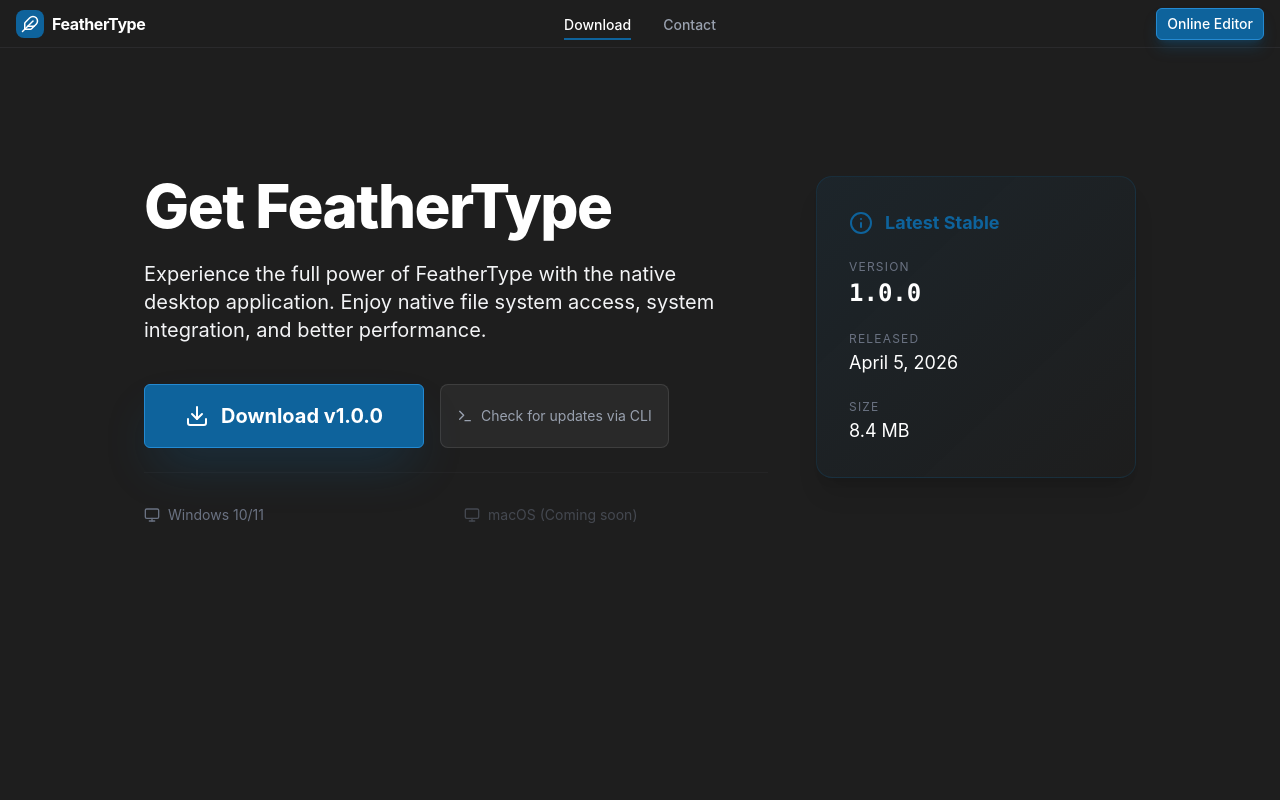
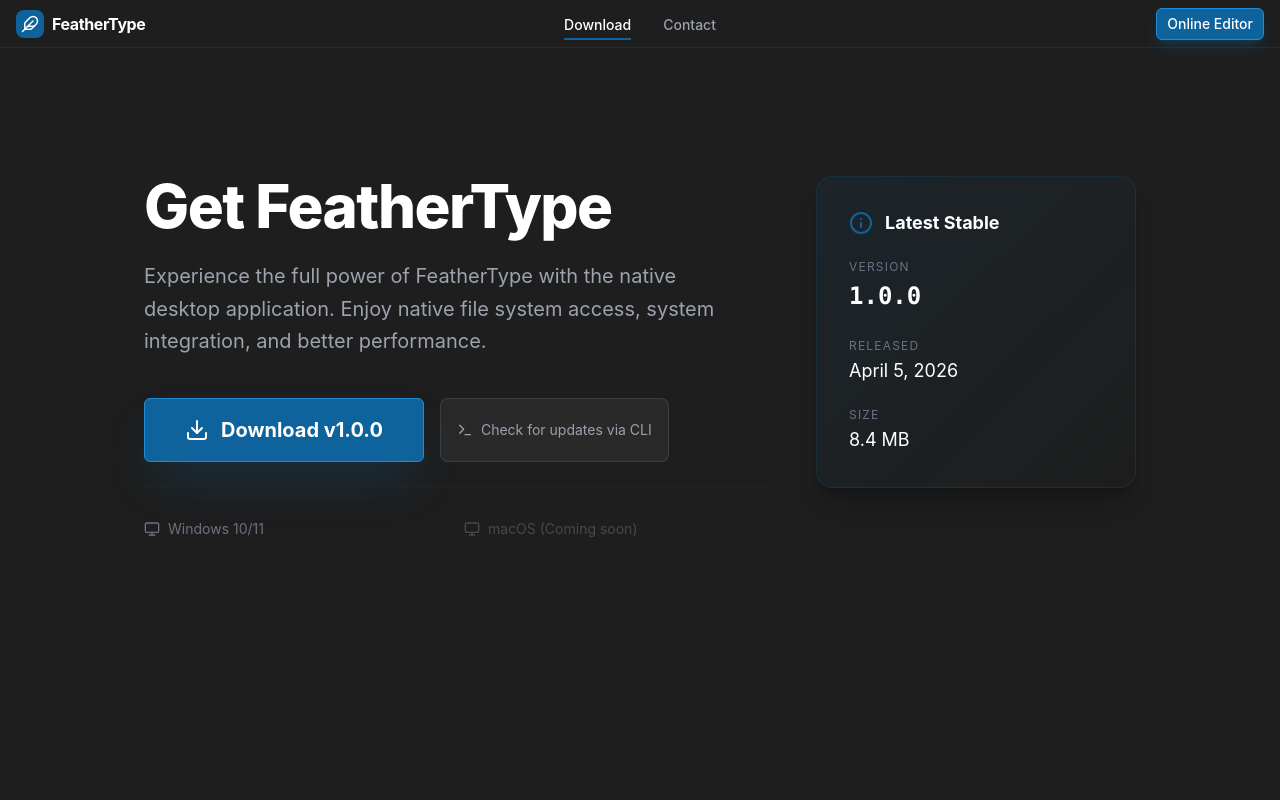
Before and after one commit to wahdanz1/feathertype, a React (Vite) app: page /download in a window 1280 px wide. Shown: the top 800 px of the page. Built offline with nearby package versions, Linux system fonts and the light colour scheme.

Commit message:
feat: add semantic color tokens, editor surface tokens, and mockup CSS classes

```diff
--- a/src/components/GlassCard.tsx
+++ b/src/components/GlassCard.tsx
@@ -2,14 +2,77 @@ import { cn } from '../lib/utils';
 
 interface GlassCardProps extends React.HTMLAttributes<HTMLDivElement> {
   children: React.ReactNode;
+  variant?: 'default' | 'muted' | 'gradient' | 'none';
+  padding?: 'none' | 'sm' | 'md' | 'lg' | 'xl' | '2xl';
+  border?: 'default' | 'subtle' | 'none';
+  overflow?: 'visible' | 'hidden';
+  rounded?: 'none' | 'sm' | 'md' | 'lg' | 'xl' | '2xl' | '3xl' | 'full';
   hoverable?: boolean;
+  interactive?: boolean;
+  active?: boolean;
 }
 
-export function GlassCard({ children, className, hoverable = true, ...props }: GlassCardProps) {
+export function GlassCard({
+  children,
+  className,
+  variant = 'default',
+  padding = 'lg',
+  border = 'default',
+  overflow = 'visible',
+  rounded = '2xl',
+  hoverable = true,
+  interactive = false,
+  active = false,
+  ...props
+}: GlassCardProps) {
+  const variantStyles = {
+    default: "bg-editor-bg shadow-2xl shadow-black/20",
+    muted: "bg-white/[0.02] backdrop-blur-3xl",
+    gradient: "bg-gradient-to-br from-theme-primary/10 to-transparent backdrop-blur-md shadow-2xl shadow-theme-primary/5",
+    none: "bg-transparent",
+  };
+
+  const interactiveStyles = interactive ? cn(
+    "hover:bg-white/[0.04] cursor-pointer",
+    active && "bg-black/10 hover:bg-black/25"
+  ) : "";
+
+  const roundedStyles = {
+    none: "rounded-none",
+    sm: "rounded-sm",
+    md: "rounded-md",
+    lg: "rounded-lg",
+    xl: "rounded-xl",
+    '2xl': "rounded-2xl",
+    '3xl': "rounded-3xl",
+    full: "rounded-full",
+  };
+
+  const borderStyles = {
+    default: variant === 'muted' ? "border-white/10" : "border-border/40",
+    subtle: "border-white/5",
+    none: "border-transparent",
+  };
+
+  const paddingStyles = {
+    none: "p-0",
+    sm: "p-4",
+    md: "p-6",
+    lg: "p-8",
+    xl: "p-10 md:p-12",
+    '2xl': "px-8 py-16 md:px-16 md:py-24",
+  };
+
   return (
     <div
       className={cn(
-        "rounded-2xl border border-border/40 bg-editor-bg p-8 transition-all duration-300",
+        "border transition-all duration-300",
+        roundedStyles[rounded],
+        variantStyles[variant],
+        borderStyles[border],
+        paddingStyles[padding],
+        overflow === 'hidden' && "overflow-hidden",
+        interactiveStyles,
         hoverable && "hover:border-theme-primary/50",
         className
       )}
--- a/src/globals.css
+++ b/src/globals.css
@@ -4,6 +4,7 @@
 @theme {
   /* === Primary Theme Color === */
   --color-theme-primary: #0e639c;
+  --color-theme-accent: color-mix(in srgb, var(--color-theme-primary), white 25%);
   --color-theme-primary-hover: #1177bb;
   --color-theme-primary-border: #248ad2;
 
@@ -17,10 +18,65 @@
   --color-button-hover-light: #e5e7eb;          /* Hover state */
   --color-button-active-light: #e5e7eb;         /* Active state background */
 
+  /* === Semantic Text Colors === */
+  --color-theme-text: #f3f4f6;           /* gray-100 — primary text */
+  --color-theme-text-secondary: #d1d5db; /* gray-300 — secondary/lead text */
+  --color-theme-text-muted: #9ca3af;     /* gray-400 — muted/subtle text */
+
   /* === Editor Colors === */
   --color-editor-bg: #1e1e1e;
+  --color-editor-bg-deep: #121212;
+  --color-editor-surface: #252526;
+  --color-editor-surface-raised: #2a2d2e;
   --color-editor-gutter: #252526;
   --color-tab-active: #2d2d2d;
   --color-tab-inactive: #252526;
   --color-border: #3e3e42;
 }
+
+@layer base {
+  h1 {
+    @apply text-4xl font-extrabold tracking-tight text-white sm:text-5xl md:text-6xl;
+  }
+  .section-hero h1 {
+    @apply sm:text-6xl md:text-8xl;
+  }
+  h2 {
+    @apply text-3xl font-bold tracking-tight text-white sm:text-5xl;
+  }
+  h3 {
+    @apply text-xl font-bold text-white;
+  }
+  p {
+    @apply leading-relaxed text-theme-text-muted;
+  }
+  .lead {
+    @apply text-lg sm:text-xl md:text-2xl text-theme-text-secondary font-medium;
+  }
+  /* === Mockup Component === */
+  .mockup-frame {
+    @apply mt-8 w-full max-w-6xl shadow-2xl shadow-black/50;
+  }
+  .mockup-titlebar {
+    @apply h-10 border-b border-border/20 bg-editor-bg/50 px-4;
+  }
+  .mockup-pane {
+    @apply flex-1 p-8 md:p-12;
+  }
+  .mockup-code {
+    @apply border-r border-white/5 opacity-90 font-mono text-sm md:text-base;
+  }
+  .mockup-preview {
+    @apply bg-white/5 backdrop-blur-sm;
+  }
+
+  .animate-icons:hover svg {
+    @apply translate-x-1;
+  }
+  .animate-icons-vertical:hover svg {
+    @apply translate-y-1;
+  }
+  .animate-icons svg, .animate-icons-vertical svg {
+    @apply transition-transform duration-200;
+  }
+}
```
